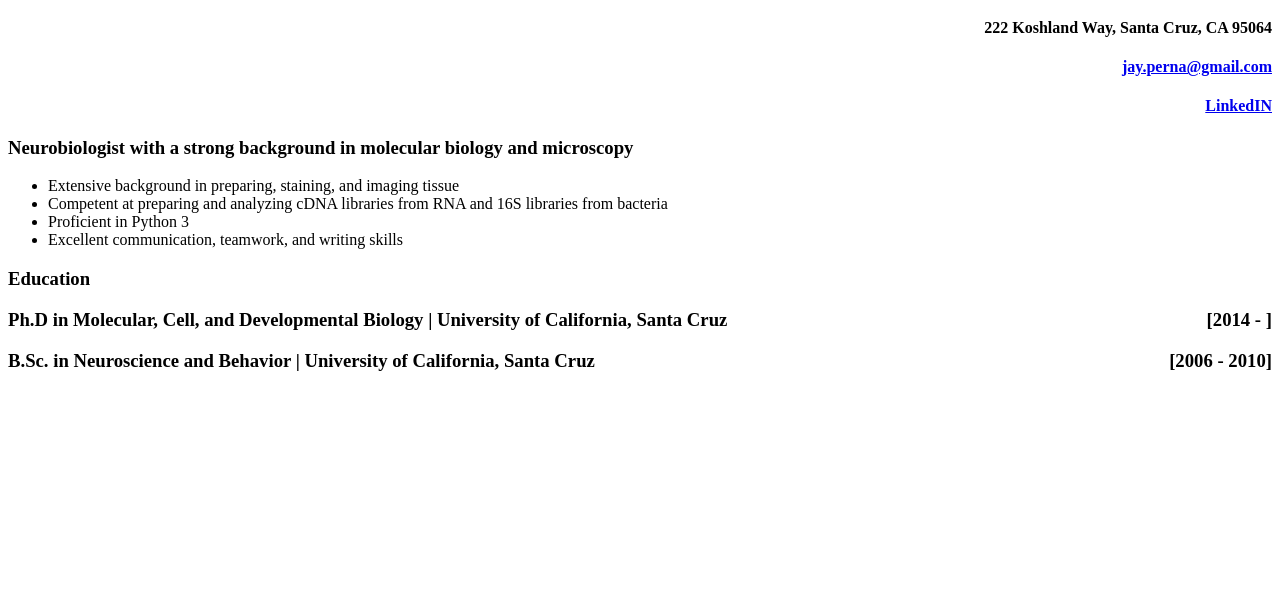
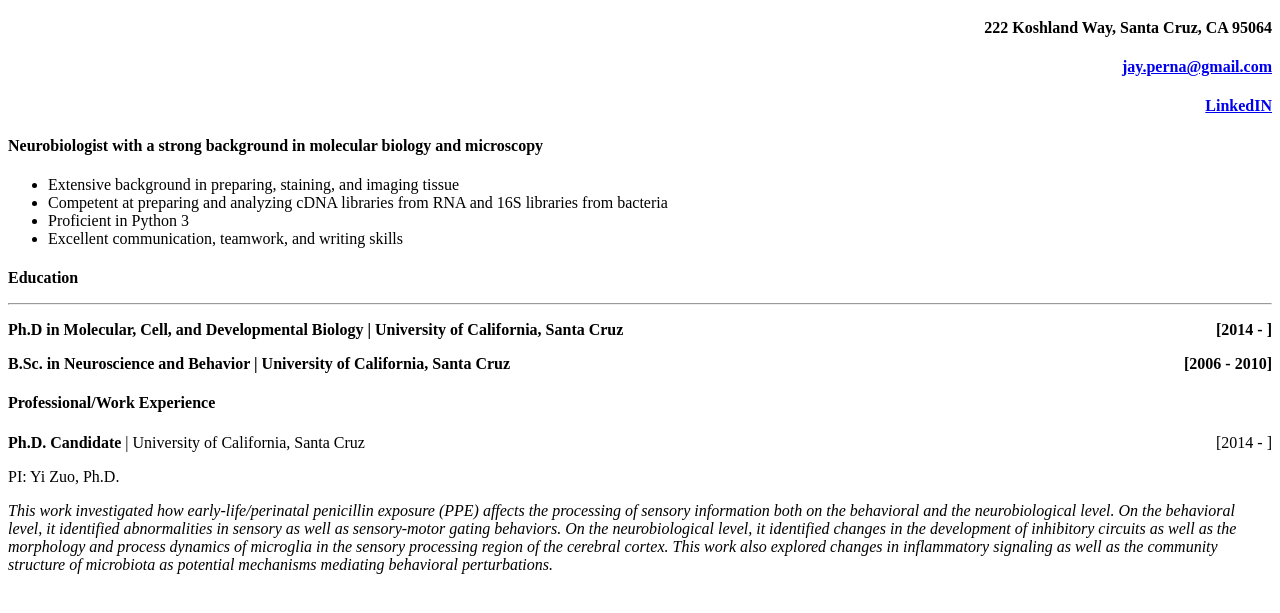
Before and after one commit to jayperna/jayperna.github.io, a plain HTML site: page index.html in a window 1280 px wide. Shown: the part 61-674 px from the top of the page. Drawn offline with Linux system fonts and the light colour scheme.

Commit message:
update index

```diff
--- a/index.html
+++ b/index.html
@@ -17,7 +17,7 @@
 
 <article>
 	<section>
-		<h3>  Neurobiologist with a strong background in molecular biology and microscopy </h4>
+		<h4>  Neurobiologist with a strong background in molecular biology and microscopy </h4>
 		<ul>
 			<li> Extensive background in preparing, staining, and imaging tissue </li>
 			<li> Competent at preparing and analyzing cDNA libraries from RNA and 16S libraries from bacteria </li>
@@ -28,23 +28,40 @@
 
 
 	<section>
-		<h3 class='headline'> Education </p>
-
+		<h4> Education </p>
+		<hr>
+		<!-- First Degree-->
 		<p style = 'test-align:left;'>
 			<b> Ph.D in Molecular, Cell, and Developmental Biology </b> | University of California, Santa Cruz
 			<span style = 'float: right;'>
 				[2014 - ]
 			</span>
 		</p>
-
+		<!-- Second Degree-->
 		<p style= "test-align:left;">
 			<b> B.Sc. in Neuroscience and Behavior </b> | University of California, Santa Cruz
 			<span style = 'float: right;'>
 				[2006 - 2010]
 			</span>
 		</p>
+	</section>
+
+	<section>
+		<h4> Professional/Work Experience </h3>
+		<!-- First Job -->
+		<p style = 'test-align:left;'>
+			<b> Ph.D. Candidate </b> | University of California, Santa Cruz
+			<span style = 'float: right;'>
+				[2014 - ]
+			</span>
+		</p>
+		<p> PI: Yi Zuo, Ph.D. </p>
+		<p> <i> This work investigated how early-life/perinatal penicillin exposure (PPE) affects the processing of sensory information both on the behavioral and the neurobiological level. On the behavioral level, it identified abnormalities in sensory as well as sensory-motor gating behaviors. On the neurobiological level, it identified changes in the development of inhibitory circuits as well as the morphology and process dynamics of microglia in the sensory processing region of the cerebral cortex. This work also explored changes in inflammatory signaling as well as the community structure of microbiota as potential mechanisms mediating behavioral perturbations. </i> </p>
+
 
 	</section>
+
+
 </article>
 
 
```
